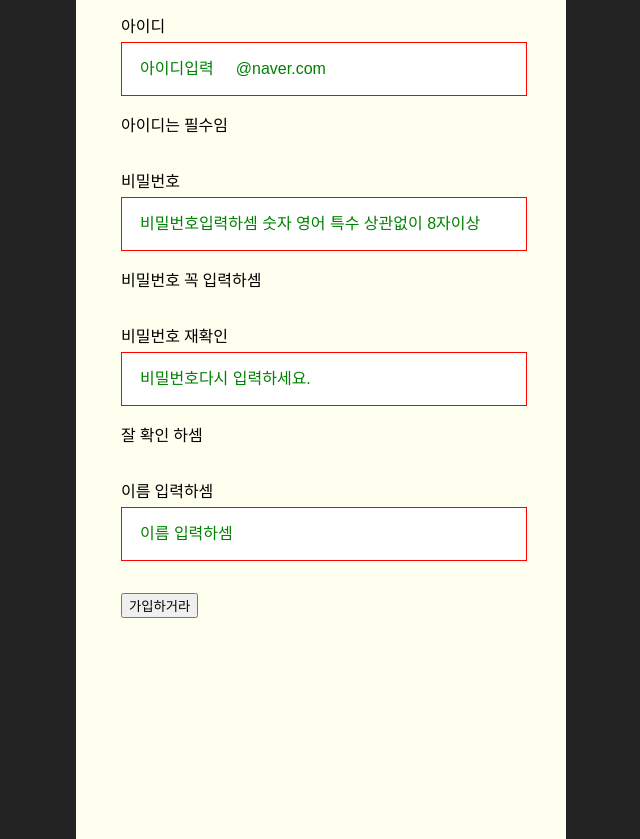
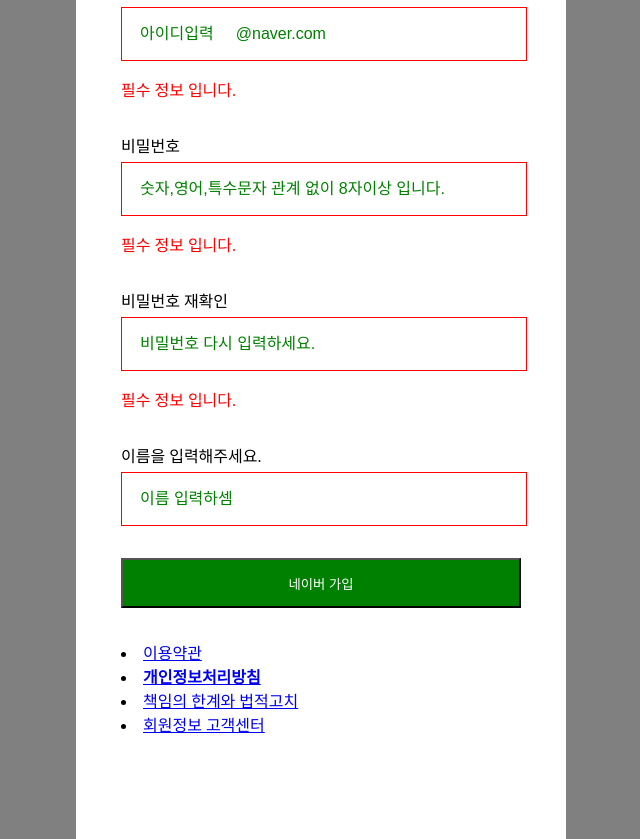
Before and after one commit to bubkyu/kh-frontend-example, a plain HTML site: page 20201118/naver.html in a window 1280 px wide. Shown: the part 381-1220 px from the top of the page, without its empty margins (319-959 px from the left). Drawn offline with Linux system fonts and the light colour scheme.

Commit message:
naver html

```diff
--- a/20201118/naver.html
+++ b/20201118/naver.html
@@ -1,112 +1,146 @@
 <!DOCTYPE html>
 <html>
+
 <head>
     <title>네이버 회원가입</title>
     <style>
-        html, body {
+        html,
+        body {
             margin: 0;
-                background-color : rgb(36, 35, 35);
+            background-color: gray;
         }
-       .form-container{
+
+        .form-container {
             max-width: 400px;
-                height: 140vh;  /*(vh)뷰포트 높이(창 사이즈의 높이)의 140%면 1.4배를 넣어주겠다 라는 소리*/
-                background-color: ivory;
-                margin: 0 auto;  /*처음 0은 위 아래 뒤에 auto는 좌 우 비율 맞춰서 해줌*/
-                padding: 0 45px 100px 45px; /*t r b l  위 오른 아래 왼*/
+            height: 140vh;
+            /*(vh)뷰포트 높이(창 사이즈의 높이)의 140%면 1.4배를 넣어주겠다 라는 소리*/
+            background-color: white;
+            margin: 0 auto;
+            /*처음 0은 위 아래 뒤에 auto는 좌 우 비율 맞춰서 해줌*/
+            padding: 0 45px 100px 45px;
+            /*t r b l  위 오른 아래 왼*/
         }
 
         .sign-up-header {
             text-align: center;
-                padding: 0px 0 5px 0 ;
+            padding: 0px 0 5px 0;
         }
-            .sign-up-header >h2 {
+
+        .sign-up-header>h2 {
             font-size: 1.1rem;
             font-weight: 600;
         }
-               .logo-box > img {
-                cursor: pointer;
+
+        .logo-box>img {
+
             width: 100%;
             display: block;
             margin: 0 auto;
         }
-            .form-box-field{
+
+        .form-box-field {
             margin-bottom: 2rem;
         }
-            .form-box-field > .form-box-input{
+
+        .form-box-field>.form-box-input {
 
             width: 100%;
             height: 50px;
-                outline:none;
+            outline: none;
             border: 1px solid red;
             font-size: 1rem;
             text-indent: 1rem;
         }
-            .form-box-field > .form-box-input::placeholder{
-              color :  green;
+
+        .form-box-field>.form-box-input::placeholder {
+            color: green;
         }
 
-
-            .form-box-field > label{ /* 각 칸마다 거리*/
-                display:block;
+        .form-box-field>label {
+            /* 각 칸마다 거리*/
+            display: block;
             margin-bottom: 5px;
         }
 
+        .form-box-field>.btn_type {
+            /* 버튼 타입 꾸미기 */
+            color: white;
+            background-color: green;
+            width: 100%;
+            height: 50px;
+        }
 
+        .form-box-field>.warn-info {
+            color: red;
+        }
     </style>
 
 </head>
+
 <body>
     <div class="form-container">
         <header class="sign-up-header">
             <div class="logo-box">
-                    <img src="https://logoproject-phinf.pstatic.net/20200402_238/1585791615862IbeB6_GIF/New_Mobile_3X.gif?type=w750">
+                <img
+                    src="https://logoproject-phinf.pstatic.net/20200402_238/1585791615862IbeB6_GIF/New_Mobile_3X.gif?type=w750">
             </div>
-                <h1>회원가입페이지 입니다.</h1>
+            <h2>항상 건강하세요.</h2>
         </header>
         <main>
             <form class="form-box" name="sign-up-form">
                 <div class="form-box-field warn">
                     <!-- 아이디입력 -->
                     <label>아이디</label>
-                        <input class="form-box-input"
-                         type="text"
-                         placeholder="아이디입력     @naver.com"
-                        ><p class="warn-info">아이디는 필수임</p>
+                    <input class="form-box-input" type="text" placeholder="아이디입력     @naver.com">
+                    <p class="warn-info">필수 정보 입니다.</p>
                 </div>
 
                 <div class="form-box-field warn">
                     <!--비밀번호입력-->
                     <label>비밀번호</label>
-                        <input class="form-box-input"
-                        type="password"
-                        placeholder="비밀번호입력하셈 숫자 영어 특수 상관없이 8자이상">
-                        <p class="warn-info">비밀번호 꼭 입력하셈</p>
+                    <input class="form-box-input" type="password" placeholder="숫자,영어,특수문자 관계 없이 8자이상 입니다.">
+                    <p class="warn-info">필수 정보 입니다.</p>
                 </div>
 
                 <div class="form-box-field warn">
                     <!-- 비밀번호 재확인-->
                     <label>비밀번호 재확인</label>
-                        <input class="form-box-input"
-                        type="password"
-                        placeholder="비밀번호다시 입력하세요."
-                        >
-                        <p class="warn-info">잘 확인 하셈</p>
+                    <input class="form-box-input" type="password" placeholder="비밀번호 다시 입력하세요.">
+                    <p class="warn-info">필수 정보 입니다.</p>
                 </div>
 
                 <div class="form-box-field warn">
                     <!--이름 입력-->
-                        <label>이름 입력하셈</label>
-                        <input class="form-box-input"
-                        type="text"
-                        placeholder="이름 입력하셈">
+                    <label>이름을 입력해주세요.</label>
+                    <input class="form-box-input" type="text" placeholder="이름 입력하셈">
                 </div>
 
                 <div class="form-box-field warn">
                     <!-- 가입버튼임-->
                     <button type="button" id="btnjoin" class="btn_type btn_primary">
-                            <span>가입하거라</span>
+                        <span>네이버 가입</span>
                     </button>
                 </div>
+                <div class="parent">
+                    <span style="background-color: red;">
+                        <li>
+                            <a href="http://policy.naver.com/rules/service.html">이용약관</li>
+                        <li>
+                            <strong>
+                                <a href="http://policy.naver.com/policy/privacy.html">개인정보처리방침
+                            </strong>
+                        </li>
+                        <li>
+                            <a href="http://policy.naver.com/rules/disclaimer.html">책임의 한계와 법적고치
+                        </li>
+                        <li>
+                            <a href="https://help.naver.com/support/alias/membership/p.membership/p.membership_26.naver"
+                                target="_blank">회원정보 고객센터
+                        </li>
+                    </span>
+
+                </div>
+
             </form>
         </main>
     </div>
```
Lines whose indentation alone changed are shown as unchanged.
